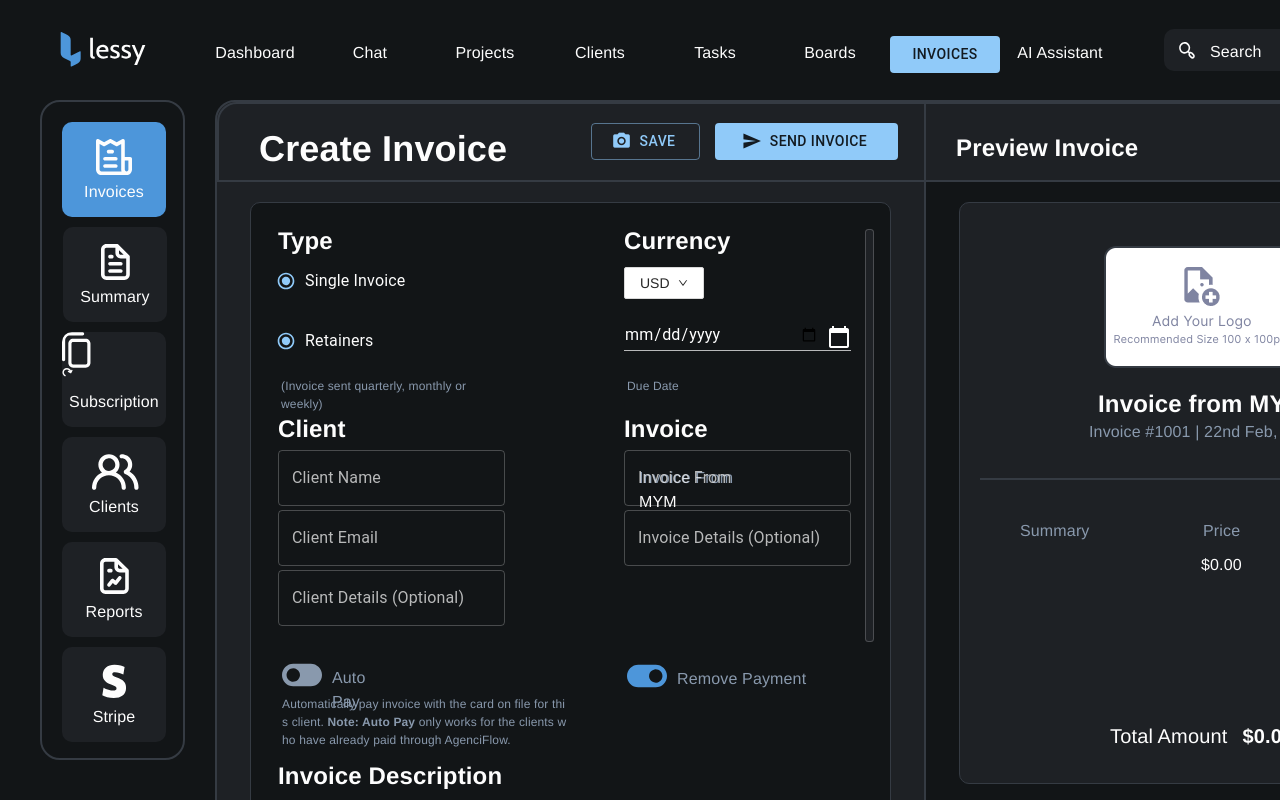
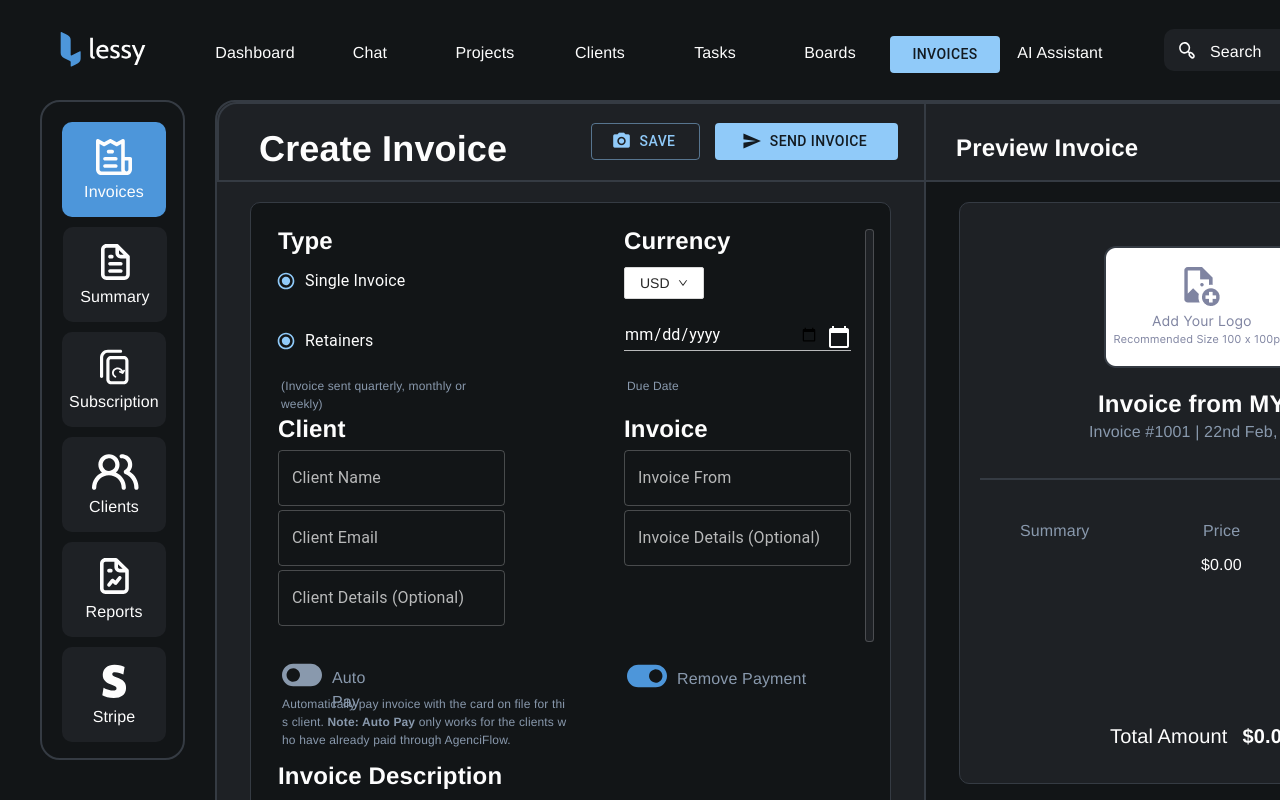
Before and after one commit to NicoletMK/InvoicePaymentFrontend, a Next.js app: page / in a window 1280 px wide. Shown: the top 800 px of the page. Built offline with nearby package versions, Linux system fonts and the light colour scheme; a web font is replaced by a local one.

Commit message:
Update index.tsx

```diff
--- a/pages/index.tsx
+++ b/pages/index.tsx
@@ -163,12 +163,6 @@ const Invoices: NextPage = () => {
                   size="medium"
                   margin="none"
                 />
-                <div className="absolute top-[55px] left-[361px] w-[136px] h-[19px] text-base text-lightslategray">
-                  <div className="absolute top-[0px] left-[0px]">
-                    <span>{`Invoice From `}</span>
-                    <span className="text-gray-100">MYM</span>
-                  </div>
-                </div>
                 <TextField
                   className="[border:none] bg-[transparent] absolute top-[99px] left-[0px]"
                   sx={{ width: 227 }}
@@ -620,9 +614,9 @@ const Invoices: NextPage = () => {
           <div className="absolute top-[62px] left-[5px] font-medium flex items-center justify-center w-[94px] h-[15px]">
             Subscription
           </div>
-          <img className="relative w-[29.45px] h-9" alt="" src="/union1.svg" />
+          <img className="absolute h-[37.89%] w-[27.69%] top-[17.89%] right-[35.77%] bottom-[44.21%] left-[36.54%] max-w-full overflow-hidden max-h-full" alt="" src="/union1.svg" />
           <img
-            className="relative w-[11px] h-[9.22px]"
+            className="absolute h-[16.89%] w-[11.69%] top-[34.89%] right-[36.77%] bottom-[65.21%] left-[48.54%] overflow-hidden"
             alt=""
             src="/subtract1.svg"
           />
```
